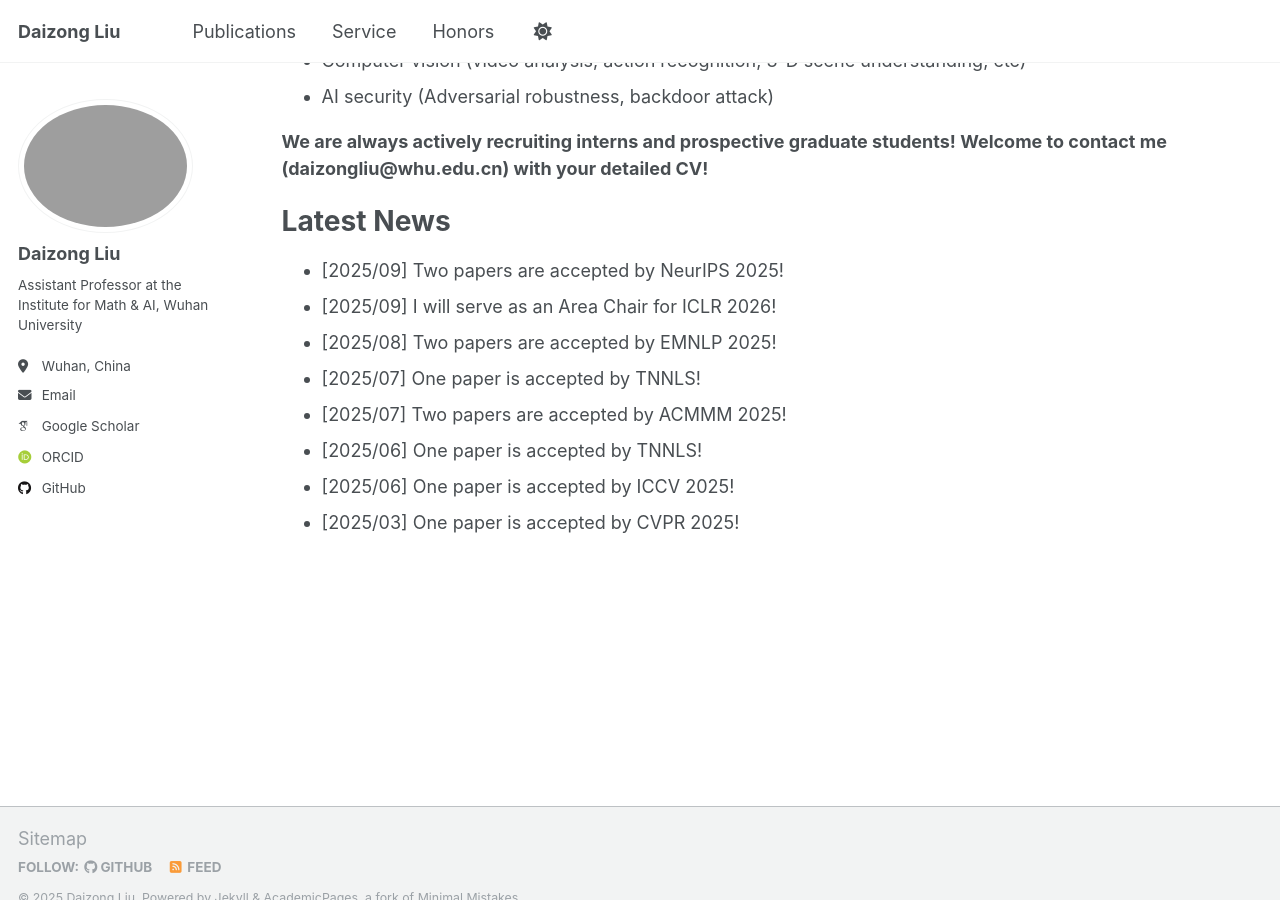
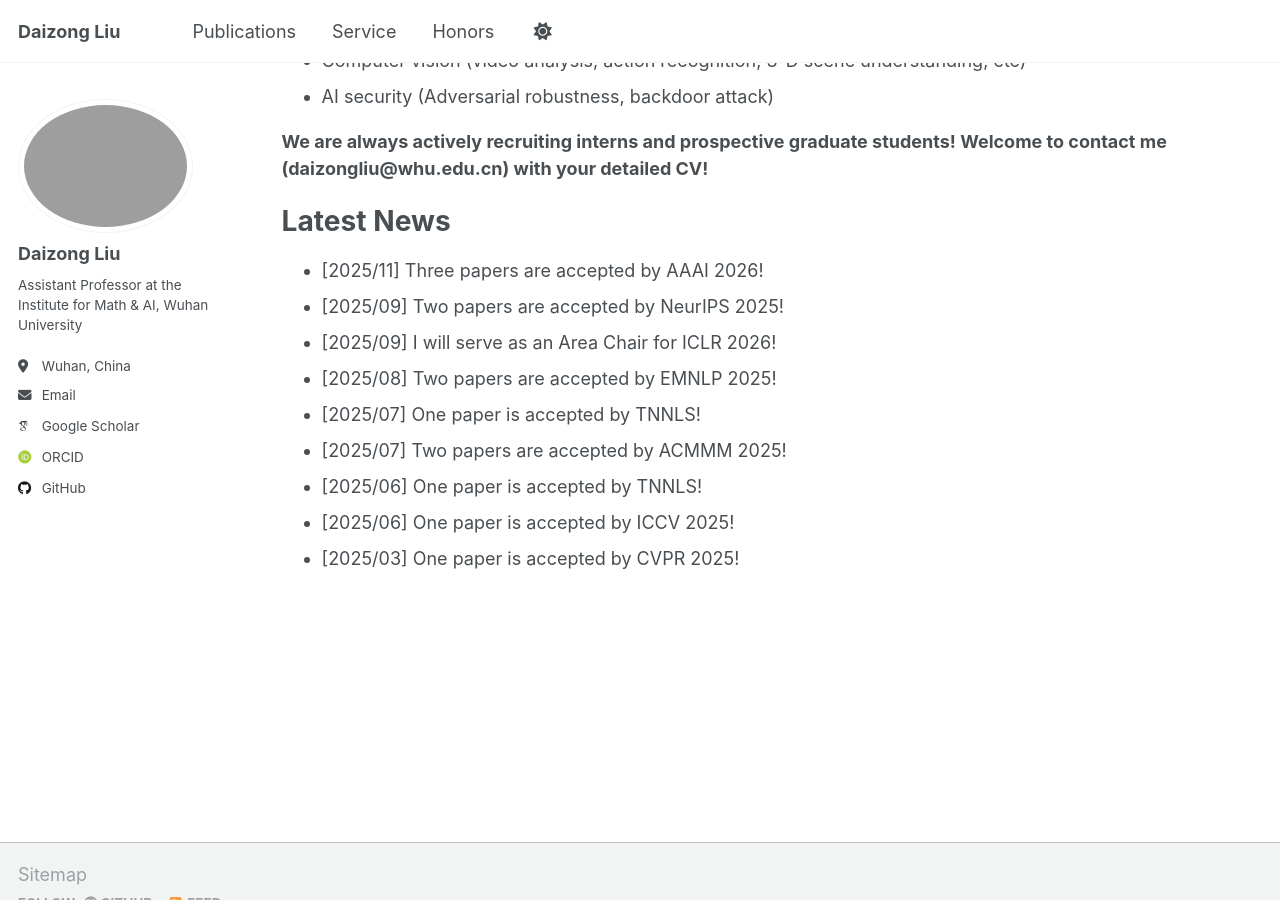
Before and after one commit to liudaizong/liudaizong.github.io, a Jekyll site: the page built from _pages/about.md, in a window 1280 px wide and 900 px high, scrolled down 424 px. Built offline with Jekyll 4.4.1, drawn with Linux system fonts in a browser that asks for light colours; some web fonts are replaced.

Commit message:
Update about.md

```diff
--- a/_pages/about.md
+++ b/_pages/about.md
@@ -20,6 +20,7 @@ My broad research interests include Multimodal Reasoning, 3D Point Cloud Percept
 
 Latest News
 ======
+* [2025/11] Three papers are accepted by AAAI 2026!
 * [2025/09] Two papers are accepted by NeurIPS 2025!
 * [2025/09] I will serve as an Area Chair for ICLR 2026!
 * [2025/08] Two papers are accepted by EMNLP 2025!
```
